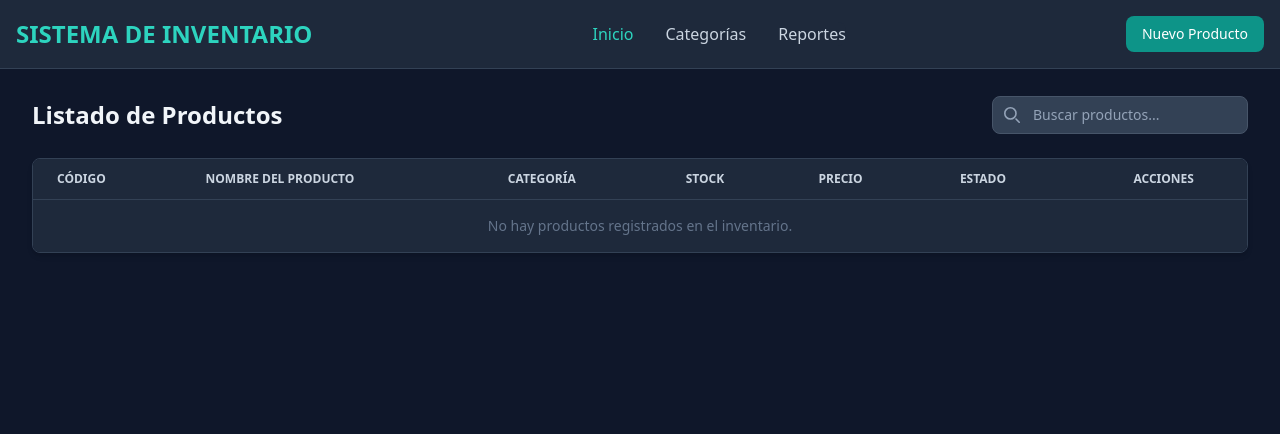
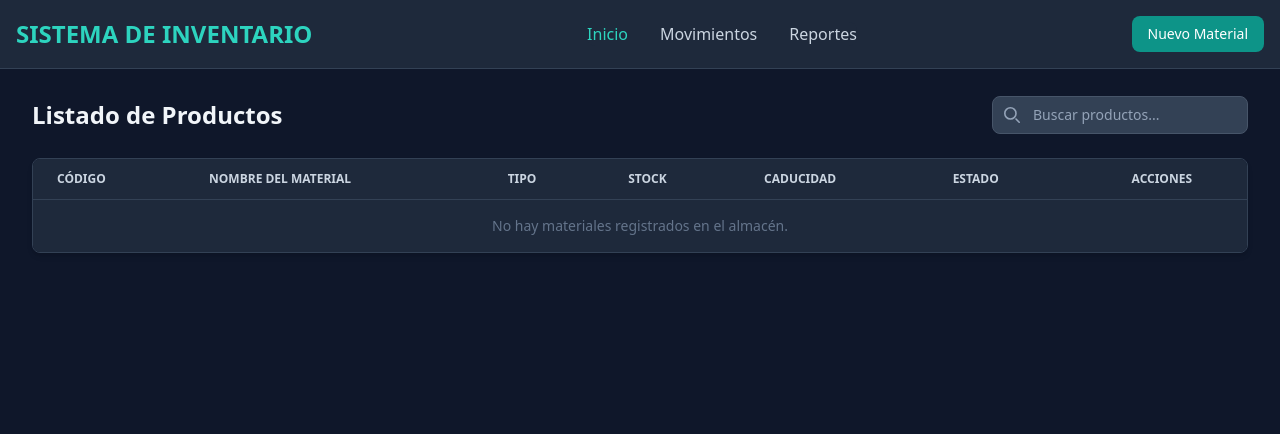
Before and after one commit to 4ndrme/Sistema-de-inventario, a Flask app: page / in a window 1280 px wide. Shown: the top 434 px of the page. Run offline with Flask 3, Linux system fonts and the light colour scheme; some libraries are stand-ins or nearby versions.

Commit message:
Cambio total a un invenario híbrido con control de accesos, trazabilidad y soporte para materiales físicos, perecibles y digitales.

```diff
--- a/app.py
+++ b/app.py
@@ -1,6 +1,7 @@
-from flask import Flask, render_template
+from flask import Flask, render_template, request, redirect, url_for
 from config import Config
-from models import db, Producto, Categoria
+# Importamos los NUEVOS modelos de nuestro WMS
+from models import db, Usuario, Producto, Movimiento
 
 app = Flask(__name__)
 app.config.from_object(Config)
@@ -9,15 +10,42 @@ db.init_app(app)
 
 @app.route("/")
 def inicio():
+    # Consultamos todos los productos del almacén
     productos = Producto.query.all()
     return render_template("index.html", productos=productos)
 
-# --- NUEVA RUTA PARA CATEGORÍAS ---
-@app.route("/categorias")
-def categorias():
-    # Consultamos todas las categorías
-    lista_categorias = Categoria.query.all()
-    return render_template("categorias.html", categorias=lista_categorias)
 
+# --- NUEVA RUTA: PARA  CREAR MATERIAL ---
+@app.route("/nuevo_material", methods=["GET", "POST"])
+def nuevo_material():
+    if request.method == "POST":
+        # Extraemos los datos del formulario HTML
+        codigo = request.form.get("codigo")
+        nombre = request.form.get("nombre")
+        tipo = request.form.get("tipo")
+        stock = request.form.get("stock")
+        fecha_caducidad = request.form.get("fecha_caducidad")
+
+        # Si la fecha viene vacía, la convertimos a None (NULL en base de datos)
+        if not fecha_caducidad:
+            fecha_caducidad = None
+
+        # Creamos el nuevo objeto Producto
+        nuevo_prod = Producto(
+            codigo=codigo,
+            nombre=nombre,
+            tipo=tipo,
+            stock=int(stock) if stock else 0,
+            fecha_caducidad=fecha_caducidad
+        )
+
+        # Guardamos en SQL Server
+        db.session.add(nuevo_prod)
+        db.session.commit()
+
+        # Redirigimos a la tabla principal
+        return redirect(url_for('inicio'))
+
+    return render_template("nuevo_material.html")
 if __name__ == "__main__":
     app.run(debug=True)
--- a/templates/base.html
+++ b/templates/base.html
@@ -20,7 +20,7 @@
                 <span class="self-center text-2xl font-bold whitespace-nowrap text-teal-400">SISTEMA DE INVENTARIO</span>
             </a>
             <div class="flex md:order-2 space-x-3 md:space-x-0 rtl:space-x-reverse">
-                <button type="button" class="text-white bg-teal-600 hover:bg-teal-700 focus:ring-4 focus:outline-none focus:ring-teal-800 font-medium rounded-lg text-sm px-4 py-2 text-center transition-colors">Nuevo Producto</button>
+               <a href="{{ url_for('nuevo_material') }}" class="text-white bg-teal-600 hover:bg-teal-700 focus:ring-4 focus:outline-none focus:ring-teal-800 font-medium rounded-lg text-sm px-4 py-2 text-center transition-colors">Nuevo Material</a>
                 <button data-collapse-toggle="navbar-sticky" type="button" class="inline-flex items-center p-2 w-10 h-10 justify-center text-sm text-slate-400 rounded-lg md:hidden hover:bg-slate-700 focus:outline-none focus:ring-2 focus:ring-slate-600" aria-controls="navbar-sticky" aria-expanded="false">
                     <span class="sr-only">Abrir menú principal</span>
                     <svg class="w-5 h-5" aria-hidden="true" xmlns="http://www.w3.org/2000/svg" fill="none" viewBox="0 0 17 14">
@@ -34,7 +34,7 @@
                         <a href="/" class="block py-2 px-3 text-white bg-teal-600 rounded md:bg-transparent md:text-teal-400 md:p-0" aria-current="page">Inicio</a>
                     </li>
                     <li>
-                        <a href="{{ url_for('categorias') }}" class="block py-2 px-3 text-slate-300 rounded hover:bg-slate-700 md:hover:bg-transparent md:hover:text-teal-400 md:p-0 transition-colors">Categorías</a>
+                        <a href="#" class="block py-2 px-3 text-slate-300 rounded hover:bg-slate-700 md:hover:bg-transparent md:hover:text-teal-400 md:p-0 transition-colors">Movimientos</a>
                     </li>
                     <li>
                         <a href="#" class="block py-2 px-3 text-slate-300 rounded hover:bg-slate-700 md:hover:bg-transparent md:hover:text-teal-400 md:p-0 transition-colors">Reportes</a>
--- a/templates/index.html
+++ b/templates/index.html
@@ -22,10 +22,10 @@
         <thead class="text-xs text-slate-300 uppercase bg-slate-800 border-b border-slate-700">
             <tr>
                 <th scope="col" class="px-6 py-3">Código</th>
-                <th scope="col" class="px-6 py-3">Nombre del Producto</th>
-                <th scope="col" class="px-6 py-3">Categoría</th>
+                <th scope="col" class="px-6 py-3">Nombre del Material</th>
+                <th scope="col" class="px-6 py-3">Tipo</th>
                 <th scope="col" class="px-6 py-3">Stock</th>
-                <th scope="col" class="px-6 py-3">Precio</th>
+                <th scope="col" class="px-6 py-3">Caducidad</th>
                 <th scope="col" class="px-6 py-3">Estado</th>
                 <th scope="col" class="px-6 py-3 text-center">Acciones</th>
             </tr>
@@ -35,15 +35,25 @@
             <tr class="bg-slate-800 border-b border-slate-700 hover:bg-slate-700 transition-colors">
                 <td class="px-6 py-4 font-medium text-slate-100 whitespace-nowrap">{{ producto.codigo }}</td>
                 <td class="px-6 py-4">{{ producto.nombre }}</td>
-                <td class="px-6 py-4">{{ producto.categoria.nombre }}</td>
                 <td class="px-6 py-4">
-                    {% if producto.stock < 5 %}
+                    <span class="bg-slate-700 text-slate-300 text-xs font-medium px-2.5 py-0.5 rounded border border-slate-600">
+                        {{ producto.tipo }}
+                    </span>
+                </td>
+                <td class="px-6 py-4">
+                    {% if producto.stock < 50 %}
                         <span class="text-red-400 font-bold">{{ producto.stock }}</span>
                     {% else %}
                         {{ producto.stock }}
                     {% endif %}
                 </td>
-                <td class="px-6 py-4">${{ "%.2f"|format(producto.precio) }}</td>
+                <td class="px-6 py-4">
+                    {% if producto.fecha_caducidad %}
+                        <span class="text-amber-400">{{ producto.fecha_caducidad.strftime('%Y-%m-%d') }}</span>
+                    {% else %}
+                        <span class="text-slate-500">N/A</span>
+                    {% endif %}
+                </td>
                 <td class="px-6 py-4">
                     {% if producto.activo %}
                         <span class="bg-teal-900/50 text-teal-400 text-xs font-medium me-2 px-2.5 py-0.5 rounded border border-teal-800">Activo</span>
@@ -57,7 +67,7 @@
             </tr>
             {% else %}
             <tr>
-                <td colspan="7" class="px-6 py-4 text-center text-slate-500 bg-slate-800">No hay productos registrados en el inventario.</td>
+                <td colspan="7" class="px-6 py-4 text-center text-slate-500 bg-slate-800">No hay materiales registrados en el almacén.</td>
             </tr>
             {% endfor %}
         </tbody>
```
Also changed, not shown: init_db.py (+20 -15 lines), models.py (+36 -14 lines), templates/nuevo_material.html (added, +48 -0 lines).
